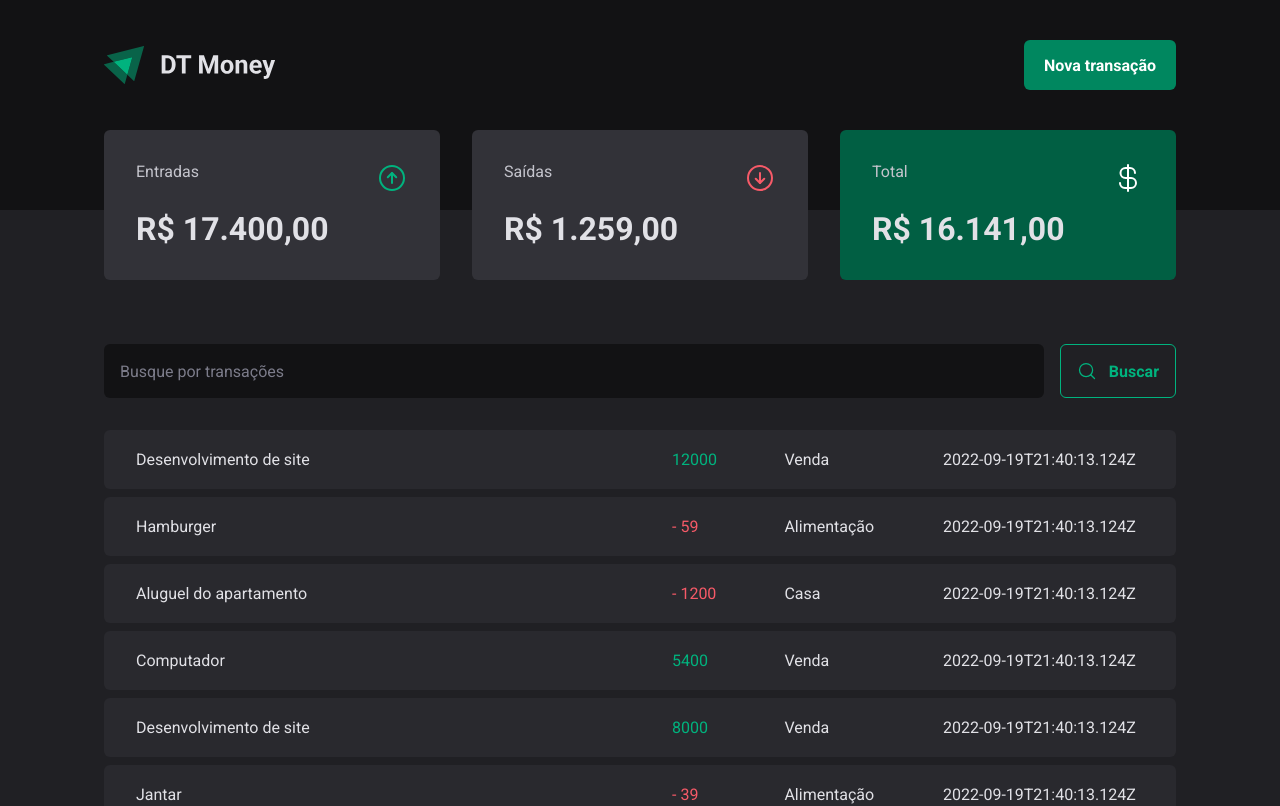
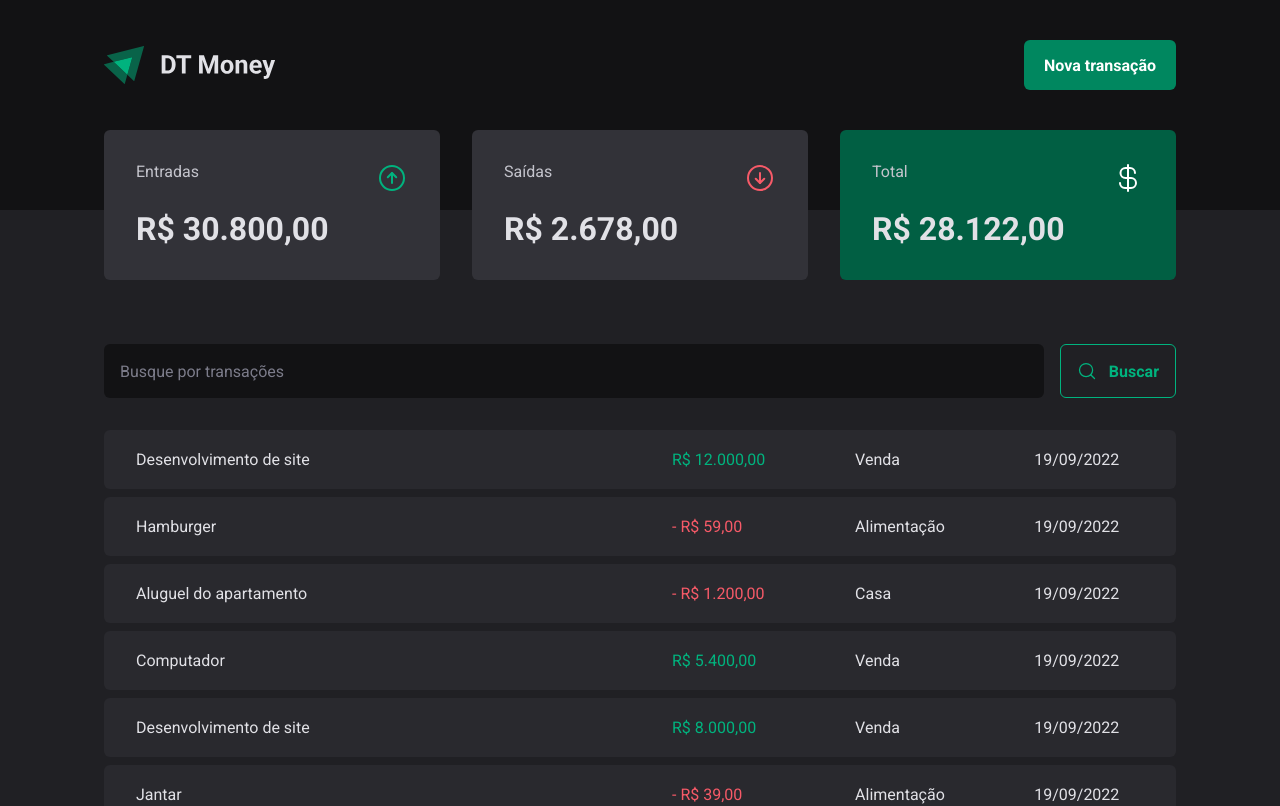
Before and after one commit to caiotracera/dt-money-vite, a React (Vite) app: page / in a window 1280 px wide. Shown: the top 806 px of the page. Built offline with nearby package versions, Linux system fonts and the light colour scheme; data requests are answered from the project's data file.

Commit message:
feat: add formatted values

```diff
--- a/src/components/Header/index.tsx
+++ b/src/components/Header/index.tsx
@@ -2,7 +2,6 @@ import * as Dialog from '@radix-ui/react-dialog';
 
 import logoImg from '@/assets/images/logo.svg';
 import { NewTransactionModal } from '@/components/NewTransactionModal';
-
 import * as S from '@/components/Header/styles';
 
 export function Header() {
--- a/src/components/Summary/index.tsx
+++ b/src/components/Summary/index.tsx
@@ -1,8 +1,31 @@
 import { ArrowCircleDown, ArrowCircleUp, CurrencyDollar } from 'phosphor-react';
 
+import { useTransactions } from '@/contexts/TransactionsContext';
 import * as S from '@/components/Summary/styles';
+import { priceFormatter } from '@/utils/formatter';
 
 export function Summary() {
+  const { transactions } = useTransactions();
+
+  const summary = transactions.reduce(
+    (acc, transaction) => {
+      if (transaction.type === 'income') {
+        acc.income += transaction.price;
+        acc.total += transaction.price;
+      } else {
+        acc.outcome += transaction.price;
+        acc.total -= transaction.price;
+      }
+
+      return acc;
+    },
+    {
+      income: 0,
+      outcome: 0,
+      total: 0,
+    },
+  );
+
   return (
     <S.Wrapper>
       <S.Card>
@@ -11,7 +34,7 @@ export function Summary() {
           <ArrowCircleUp size={32} color="#00b37e" />
         </header>
 
-        <strong>R$ 17.400,00</strong>
+        <strong>{priceFormatter.format(summary.income)}</strong>
       </S.Card>
 
       <S.Card>
@@ -20,7 +43,7 @@ export function Summary() {
           <ArrowCircleDown size={32} color="#f75a68" />
         </header>
 
-        <strong>R$ 1.259,00</strong>
+        <strong>{priceFormatter.format(summary.outcome)}</strong>
       </S.Card>
 
       <S.Card balance="positive">
@@ -29,7 +52,7 @@ export function Summary() {
           <CurrencyDollar size={32} color="#fff" />
         </header>
 
-        <strong>R$ 16.141,00</strong>
+        <strong>{priceFormatter.format(summary.total)}</strong>
       </S.Card>
     </S.Wrapper>
   );
--- a/src/pages/Transactions/index.tsx
+++ b/src/pages/Transactions/index.tsx
@@ -5,6 +5,7 @@ import { Summary } from '@/components/Summary';
 import { useTransactions } from '@/contexts/TransactionsContext';
 
 import * as S from '@/pages/Transactions/styles';
+import { dateFormatter, priceFormatter } from '@/utils/formatter';
 
 export function Transactions() {
   const { transactions } = useTransactions();
@@ -22,11 +23,11 @@ export function Transactions() {
                 <td>{transaction.description}</td>
                 <td>
                   <S.PriceHighlight type={transaction.type}>
-                    {transaction.price}
+                    {priceFormatter.format(transaction.price)}
                   </S.PriceHighlight>
                 </td>
                 <td>{transaction.category}</td>
-                <td>{transaction.createdAt}</td>
+                <td>{dateFormatter.format(new Date(transaction.createdAt))}</td>
               </tr>
             ))}
           </tbody>
--- /dev/null
+++ b/src/utils/formatter.ts
@@ -0,0 +1,6 @@
+export const dateFormatter = new Intl.DateTimeFormat('pt-BR');
+
+export const priceFormatter = new Intl.NumberFormat('pt-BR', {
+  style: 'currency',
+  currency: 'BRL',
+});
```
